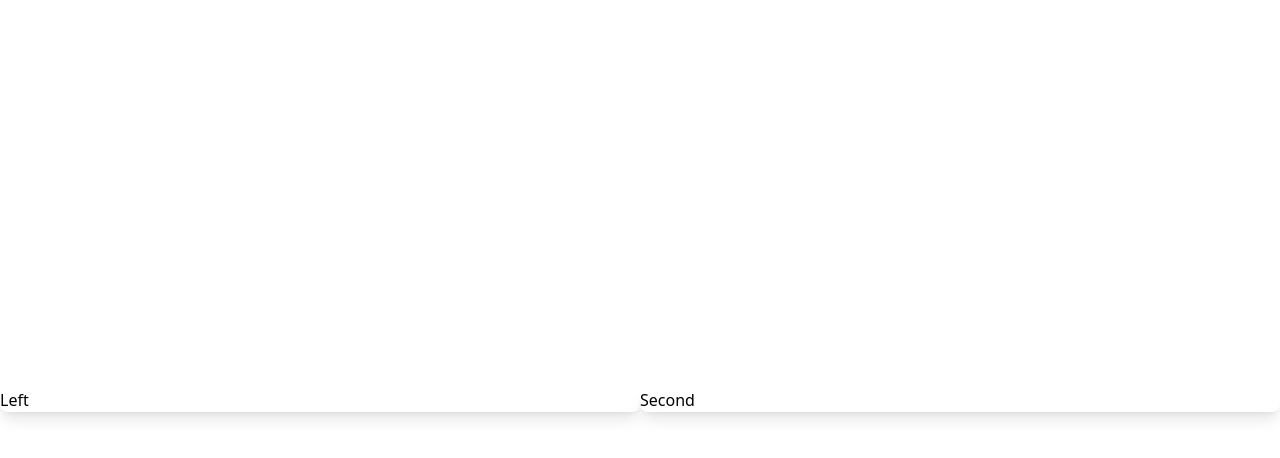
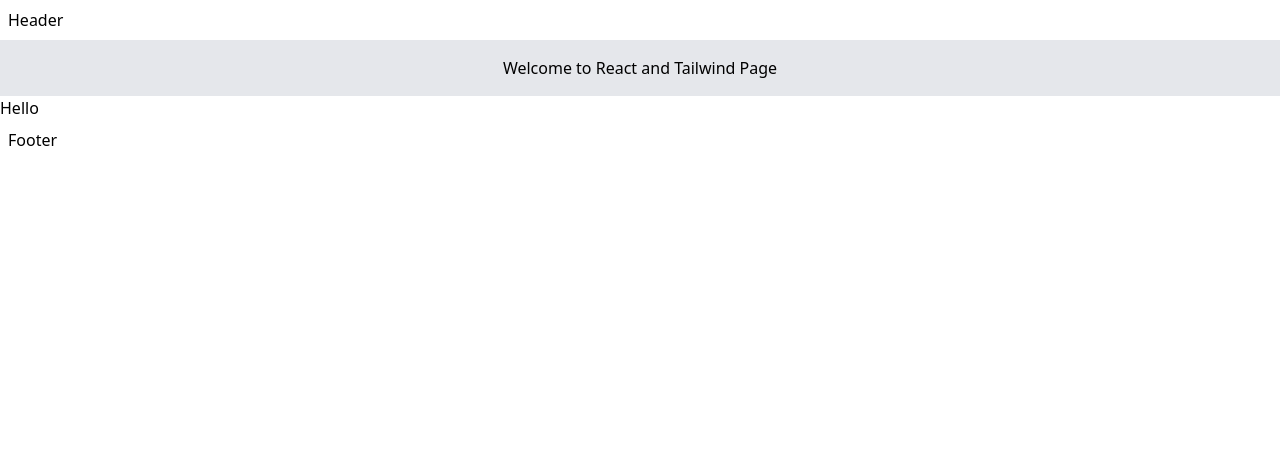
Before and after one commit to Kaleemullah007/react-tailwind, a React (Vite) app: page / in a window 1280 px wide. Shown: the top 458 px of the page. Built offline with nearby package versions, Linux system fonts and the light colour scheme.

Commit message:
Added routes and layout

```diff
--- a/src/App.jsx
+++ b/src/App.jsx
@@ -1,22 +1,18 @@
-import { useState } from 'react'
-import './App.css'
-import { Dashboard } from './layouts/Dashboard'
+import "./App.css";
+import { Routes, Route } from "react-router-dom";
+import { Home } from "./pages/Home.jsx";
+import { DashboardLayout } from "./layouts/DashboardLayout.jsx";
+import { PublicRoutes } from "./routes/PublicRoutes.jsx";
 function App() {
-
   return (
-    <>
-      <div className="container grid grid-cols-2 justify-center items-center h-screen">
-
-        <div className="card bg-white rounded-lg shadow-lg">
-         Left
-        </div>
-        <div className="card bg-white rounded-lg shadow-lg"> Second </div>
-
-      </div>
-
-
-    </>
-  )
+    <Routes>
+      <Route path="/" element={<PublicRoutes />} >
+      <Route element={<DashboardLayout />}>
+        <Route path="/" element={<Home />} />
+      </Route>
+      </Route>
+    </Routes>
+  );
 }
 
-export default App
+export default App;
--- a/src/layouts/Dashboard.jsx
+++ /dev/null
@@ -1,27 +0,0 @@
-import { Outlet } from "react-router-dom"
-import { Footer } from "../components/common/Footer"
-import { Header } from "../components/common/Header"
-
-export const Dashboard = () => {
-  return (
-<>
-    <Header />
-    <div className="container grid grid-cols-1 justify-center">
-        <p>Welcome to REact and Tailwind Page</p>
-    </div>
-    <main>
-        <section>
-            <div className="container grid grid-cols-2 justify-center items-center h-screen">
-
-                <div className="card bg-white rounded-lg shadow-lg">
-                    Left
-                </div>
-                <div className="card bg-white rounded-lg shadow-lg"> Second </div>
-            </div>
-            <Outlet />
-        </section>
-    </main>
-    <Footer />
-</>
-
-  )}
--- /dev/null
+++ b/src/layouts/DashboardLayout.jsx
@@ -0,0 +1,22 @@
+import { Outlet } from "react-router-dom"
+import { Header } from "../components/common/Header"
+import { Footer } from "../components/common/Footer"
+
+
+export const DashboardLayout = () => {
+  return (
+<>
+    <Header />
+    <div className="flex justify-center p-4 w-full bg-gray-200">
+        <p>Welcome to React and Tailwind Page</p>
+    </div>
+    <main>
+        <section>
+          <Outlet />
+        </section>
+
+    </main>
+    <Footer />
+</>
+
+  )}
--- /dev/null
+++ b/src/pages/Home.jsx
@@ -0,0 +1,7 @@
+export const Home = () => {
+  return (
+    <>
+    Hello
+  </>
+    )
+}
--- /dev/null
+++ b/src/routes/PublicRoutes.jsx
@@ -0,0 +1,14 @@
+
+import { Navigate, Outlet } from "react-router-dom";
+
+export const PublicRoutes = () => {
+  const token = localStorage.getItem("token");
+
+  // If user is logged in, block public pages
+  if (token) {
+    return <Navigate to="/" replace />;
+  }
+
+  // Otherwise allow access
+  return <Outlet />;
+};
```
Also changed, not shown: src/main.jsx (+4 -5 lines).
